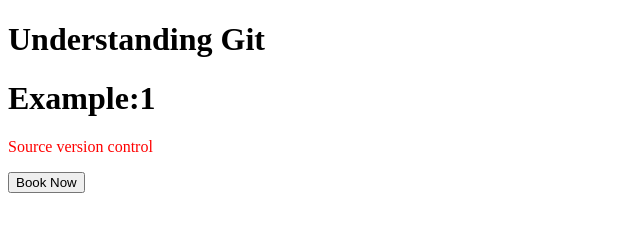
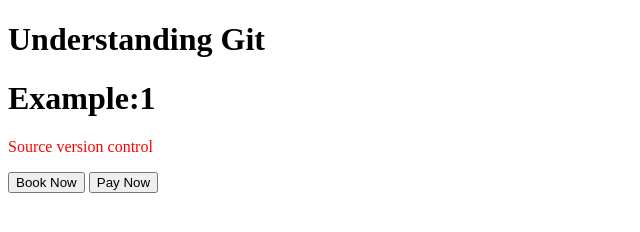
Before and after one commit to avijit2005in/git-april2023, a plain HTML site: page index.html in a window 1280 px wide. Shown: the whole page, without its empty margins (0-640 px from the left). Drawn offline with Linux system fonts and the light colour scheme.

Commit message:
Added button pay now

```diff
--- a/index.html
+++ b/index.html
@@ -6,6 +6,7 @@
     <h1>Example:1</h1>
     <p style="color:red">Source version control</p>
     <button>Book Now</button>
+    <button>Pay Now</button>
 </body>
 
 </html>
```
